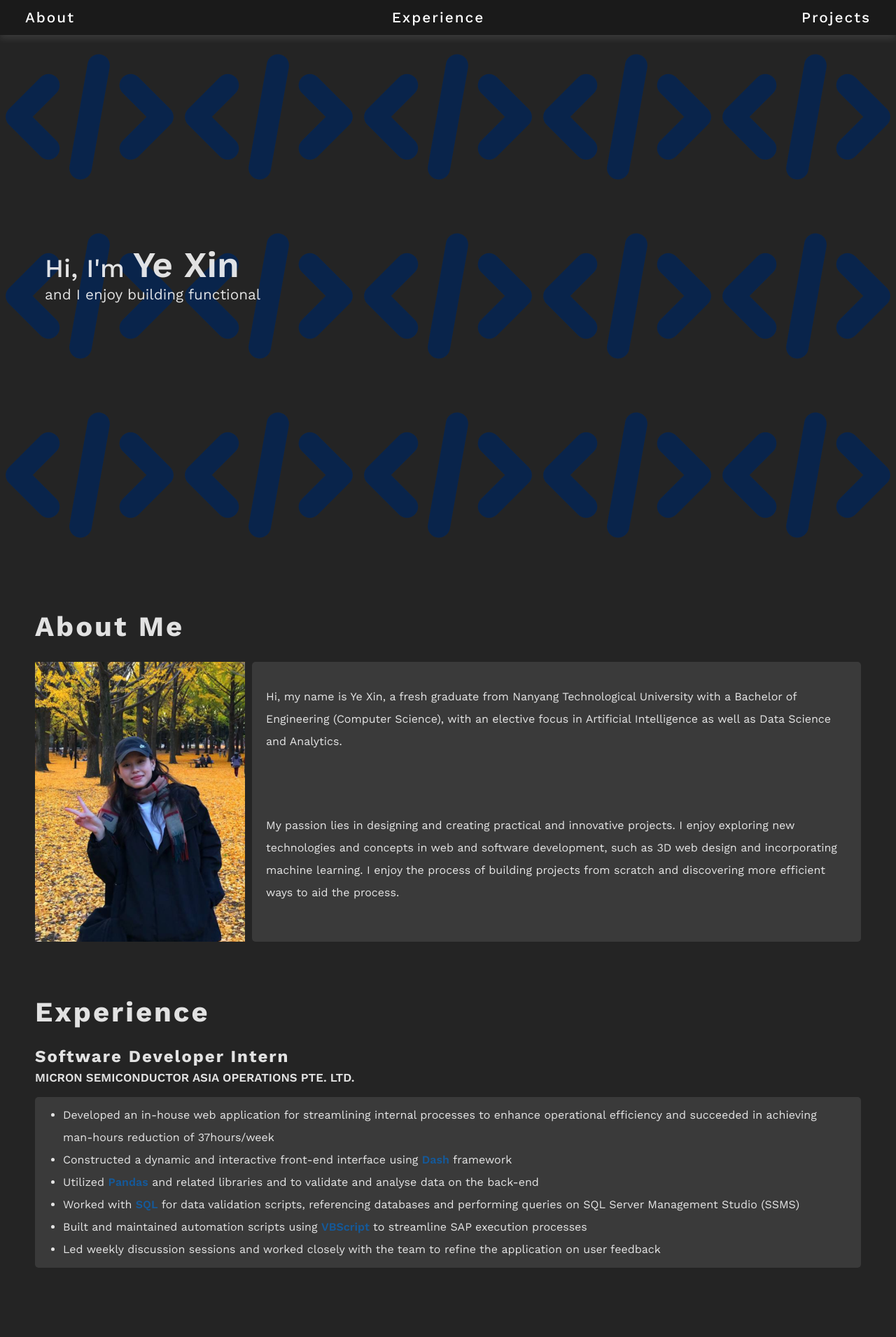
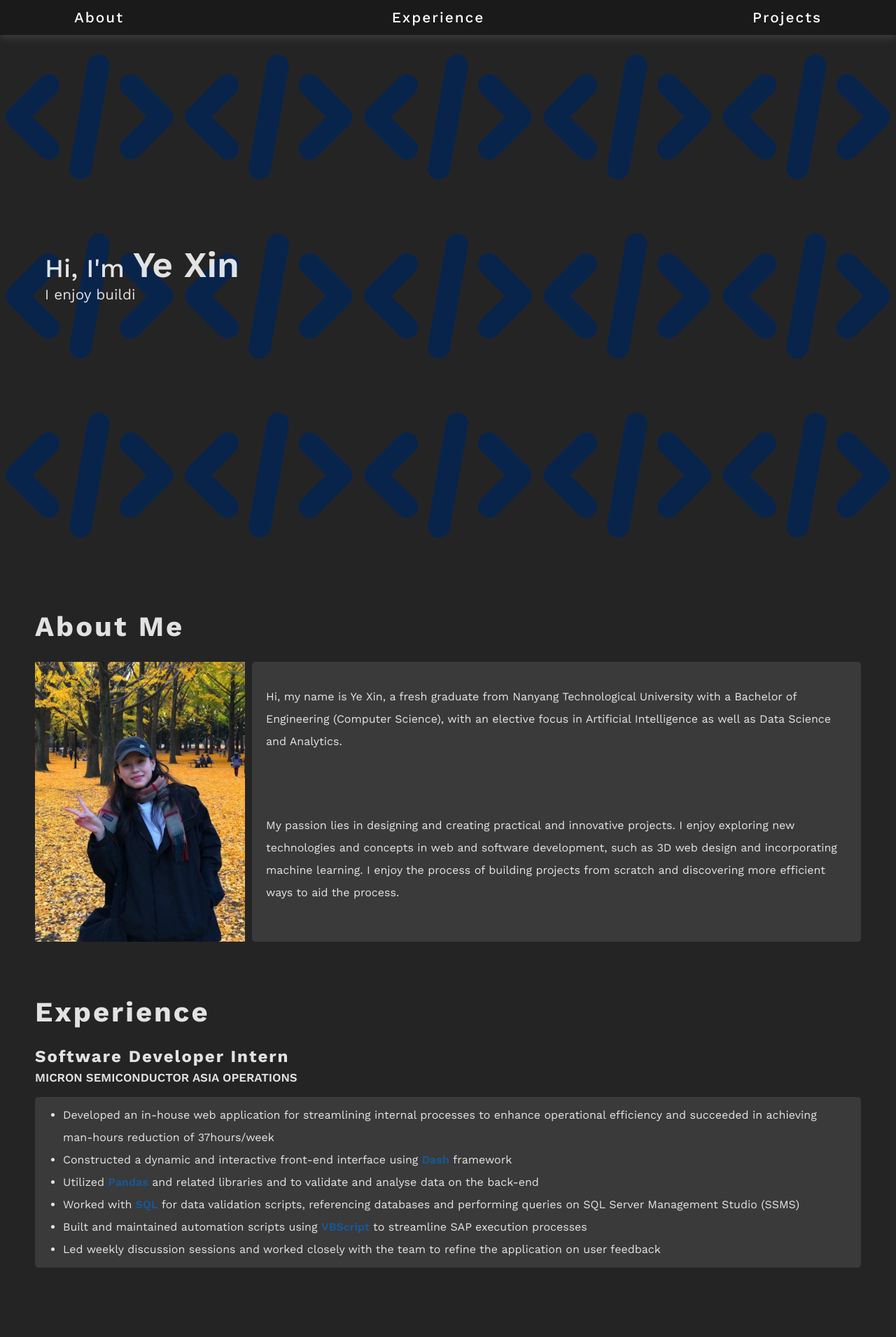
Before and after one commit to hungryx/hungryx.github.io, a React (Vite) app: page / in a window 1280 px wide. Shown: the top 1911 px of the page at 70% size. Built offline with nearby package versions, Linux system fonts and the light colour scheme.

Commit message:
Updated writeup and formatting

```diff
--- a/src/App.css
+++ b/src/App.css
@@ -49,6 +49,7 @@
     background-size: 80%;
     background-position: -45% 50%; */
     padding-right: 10px;
+    background-size: 30%;
   }
   .landing-intro {
     font-size: 2em;
@@ -171,6 +172,18 @@
   letter-spacing: 0px;
   font-weight: 600;
 }
+@media (max-width: 510px) {
+  #exp-1 {
+    font-size: 1.5em;
+    text-transform: none;
+    letter-spacing: 1px;
+  }
+  #exp-1 span {
+    font-size: 0.6em;
+    letter-spacing: 0px;
+    font-weight: 600;
+  }
+}
 
 #projects-content {
   /* border: 2px solid red; */
--- a/src/components/Experience.jsx
+++ b/src/components/Experience.jsx
@@ -5,7 +5,7 @@ function Experience() {
       <h2 id="exp-1">
         Software Developer Intern
         <br />
-        <span>MICRON SEMICONDUCTOR ASIA OPERATIONS PTE. LTD.</span>
+        <span>MICRON SEMICONDUCTOR ASIA OPERATIONS</span>
       </h2>
       <p id="experience-content"></p>
       <ul>
--- a/src/components/Landing.jsx
+++ b/src/components/Landing.jsx
@@ -5,7 +5,7 @@ export default function Landing() {
   const [isVisible, setVisible] = useState(false);
 
   // for front part
-  const text = "and I enjoy ";
+  const text = "I enjoy ";
   const count0 = useMotionValue(0);
   const frontText = useTransform(count0, (latest) =>
     text.slice(0, Math.round(latest))
@@ -15,8 +15,9 @@ export default function Landing() {
   const texts = [
     "building functional and neat platforms.",
     "frontend design and development.",
-    "incorporating machine learning and AI.",
     "building fun and engaging projects.",
+    "incorporating new technologies.",
+    "designing and creating work of my own.",
   ];
   const textIndex = useMotionValue(0);
   const baseText = useTransform(textIndex, (latest) => texts[latest] || "");
@@ -43,7 +44,7 @@ export default function Landing() {
         ease: "easeIn",
         repeat: Infinity,
         repeatType: "reverse",
-        repeatDelay: 1,
+        repeatDelay: 0.5,
         onUpdate(latest) {
           if (updatedThisRound.get() === true && latest > 0) {
             updatedThisRound.set(false);
--- a/src/components/Projects.jsx
+++ b/src/components/Projects.jsx
@@ -21,11 +21,11 @@ function Projects() {
     {
       name: "BookLens",
       image: "booklens.png",
-      description: "Sentiment Analysis",
+      description: "Search Engine for Book Reviews",
       stack: ["React", "CSS", "Solr"],
       link: "https://www.youtube.com/watch?v=ZWMEyxRC2sg&ab_channel=AarushiNema",
       writeup:
-        "Booklens is search engine for reviews and sentiment analysis of books. React was used to create the intuitive and dynamic interface that allows users to search for specific books and view sentiment analysis on reader reviews. The frontend features multifaceted search capabilities, enabling users to filter results by genre and publication date. Additionally, charts were included to visually represent the sentiment of each book. The system uses API calls to Solr for efficient filtering and querying, leveraging Solr's powerful indexing capabilities.",
+        "Booklens is search engine for reviews and sentiment analysis of books. React was used to create the intuitive and dynamic interface that allows users to search for specific books and view sentiment analysis on reader reviews. The frontend features multifaceted search capabilities, enabling users to filter results by genre and publication date. Additionally, pagination and charts were included to neatly and visually represent the sentiment of each book. The system uses API calls to Solr for efficient filtering and querying, leveraging Solr's powerful indexing capabilities.",
     },
   ];
   return (
@@ -55,12 +55,6 @@ function Projects() {
               </a>
 
               <div className="projects-desc">
-                {/* <p>
-                  Lorem ipsum, dolor sit amet consectetur adipisicing elit.
-                  Explicabo eaque tenetur fugit ratione dicta neque officia,
-                  commodi, asperiores, sequi iste incidunt ab laboriosam
-                  voluptatem rem inventore atque facere? Ab, ipsa?
-                </p> */}
                 <p>{card.writeup}</p>
 
                 <div className="stack">
--- a/src/index.css
+++ b/src/index.css
@@ -124,3 +124,8 @@ nav button:hover {
     font-size: 1em;
   }
 }
+@media (min-width: 1000px) {
+  nav {
+    padding: 0px 100px;
+  }
+}
```
Also changed, not shown: 5 other files (tests, documents, lock files or other folders).
